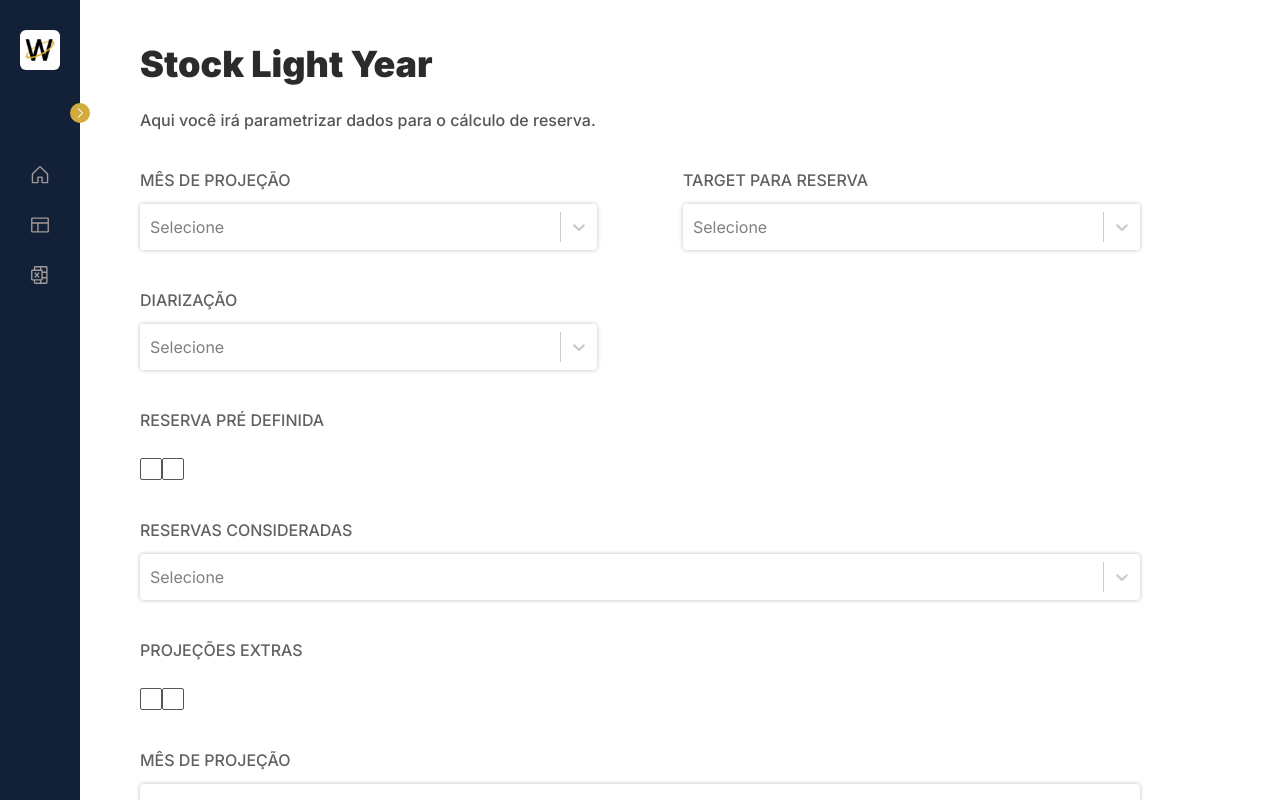
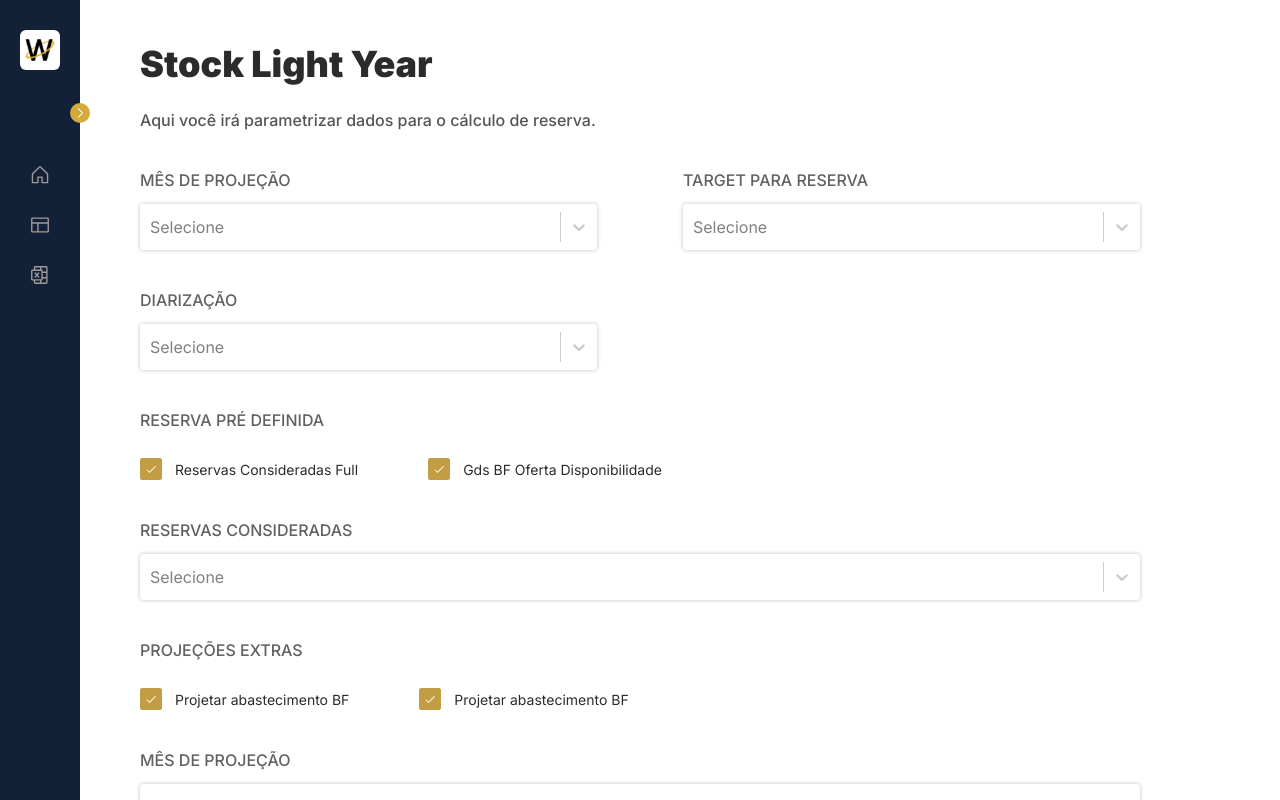
Before and after one commit to An4lu/Formulario, a React (Vite) app: page / in a window 1280 px wide. Shown: the top 800 px of the page. Built offline with nearby package versions, Linux system fonts and the light colour scheme.

Commit message:
Alterando Checkboxes

```diff
--- a/src/components/Checkbox/index.tsx
+++ b/src/components/Checkbox/index.tsx
@@ -1,17 +1,19 @@
-import { CheckboxIndicator, CheckboxRoot } from './styles'
+import { CheckboxIndicator, CheckboxRoot, Flex, Label } from './styles'
+import { ReactNode } from 'react'
 import { Check } from '@phosphor-icons/react'
 
 interface LabelProps {
-  id: string
-  onValueChange: (value: boolean) => void
+  children: ReactNode
 }
-
-export const CheckBox = ({ id, onValueChange }: LabelProps) => {
+export const CheckBox = ({ children }: LabelProps) => {
   return (
-    <CheckboxRoot id={id} onCheckedChange={onValueChange}>
-      <CheckboxIndicator>
-        <Check size={12} color="#ffffff" />
-      </CheckboxIndicator>
-    </CheckboxRoot>
+    <Flex>
+      <CheckboxRoot defaultChecked>
+        <CheckboxIndicator>
+          <Check size={12} color="#ffffff" />
+        </CheckboxIndicator>
+      </CheckboxRoot>
+      {children}
+    </Flex>
   )
 }
--- a/src/components/Checkbox/styles.ts
+++ b/src/components/Checkbox/styles.ts
@@ -10,8 +10,6 @@ export const CheckboxRoot = styled(Checkbox.Root, {
   alignItems: 'center',
   borderRadius: 2,
   border: '1px solid #979797',
-  boxShadow: `0 2px 10px gray500`,
-  borderColor: '$gray250',
   display: 'flex',
   outline: 'none',
   cursor: 'pointer',
@@ -24,3 +22,4 @@ export const CheckboxRoot = styled(Checkbox.Root, {
 export const CheckboxIndicator = styled(Checkbox.Indicator, {
   color: '$white',
 })
+export const Flex = styled('div', { display: 'flex', marginRight: '70px' })
--- a/src/pages/Sheets/index.tsx
+++ b/src/pages/Sheets/index.tsx
@@ -7,6 +7,7 @@ import { Heading } from '../../components/Title'
 import { SubTitle } from '../../components/SubTitle'
 import { PlayCircle } from '@phosphor-icons/react'
 import {
+  CheckText,
   CheckboxContainer,
   CheckboxItem,
   Container,
@@ -54,10 +55,16 @@ export const Sheets = () => {
         </LineFormItem>
         <LineFormItem>
           <CheckboxContainer>
-            <LabelText htmlFor="c1">RESERVA PRÉ DEFINIDA</LabelText>
+            <LabelText>RESERVA PRÉ DEFINIDA</LabelText>
             <CheckboxItem>
-              <CheckBox id="c1">Reservas Consideradas Full</CheckBox>
-              <CheckBox>Gds BF Oferta Disponibilidade</CheckBox>
+              <CheckBox>
+                <CheckText>Reservas Consideradas Full</CheckText>
+              </CheckBox>
+              <CheckBox>
+                <CheckText>
+                  Gds BF Oferta Disponibilidade
+                </CheckText>
+              </CheckBox>
             </CheckboxItem>
           </CheckboxContainer>
         </LineFormItem>
@@ -71,8 +78,16 @@ export const Sheets = () => {
           <CheckboxContainer>
             <LabelText>PROJEÇÕES EXTRAS</LabelText>
             <CheckboxItem>
-              <CheckBox>Projetar abastecimento BF</CheckBox>
-              <CheckBox>Projetar abastecimento BF</CheckBox>
+            <CheckBox>
+                <CheckText>
+                  Projetar abastecimento BF
+                </CheckText>
+              </CheckBox>
+              <CheckBox>
+                <CheckText>
+                  Projetar abastecimento BF
+                </CheckText>
+              </CheckBox>
             </CheckboxItem>
           </CheckboxContainer>
         </LineFormItem>
--- a/src/pages/Sheets/styles.ts
+++ b/src/pages/Sheets/styles.ts
@@ -50,6 +50,15 @@ export const CheckboxItem = styled('div', {
   marginTop: '14px',
 })
 
+export const CheckText = styled('label', {
+  color: '$gray500',
+  display: 'flex',
+  justifyContent: 'center',
+  alignItems: 'center',
+  marginLeft: '13px',
+  fontSize: 14,
+})
+
 export const LineMultiSelect = styled('div', {
   display: 'flex',
   flexDirection: 'column',
```
